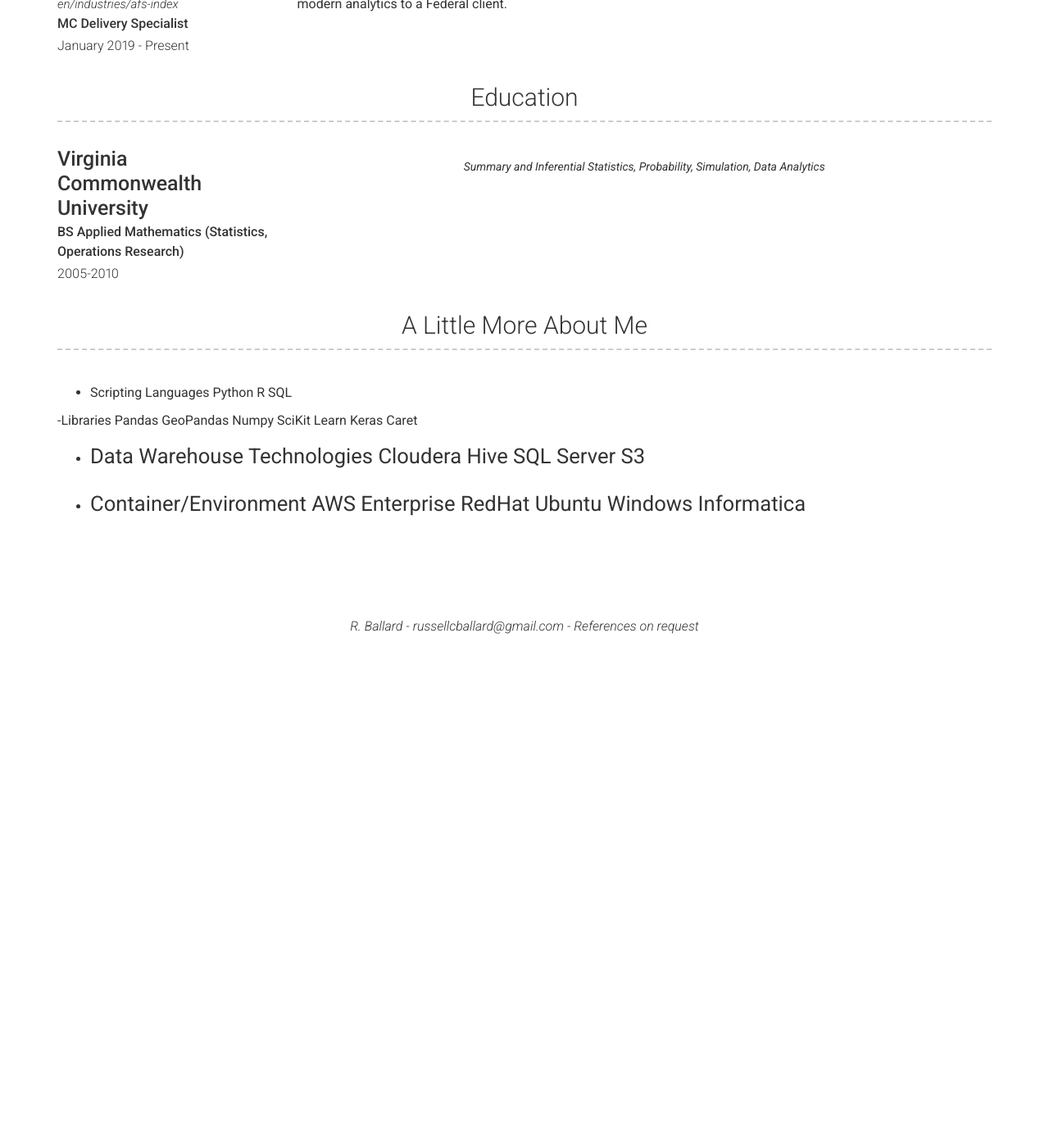
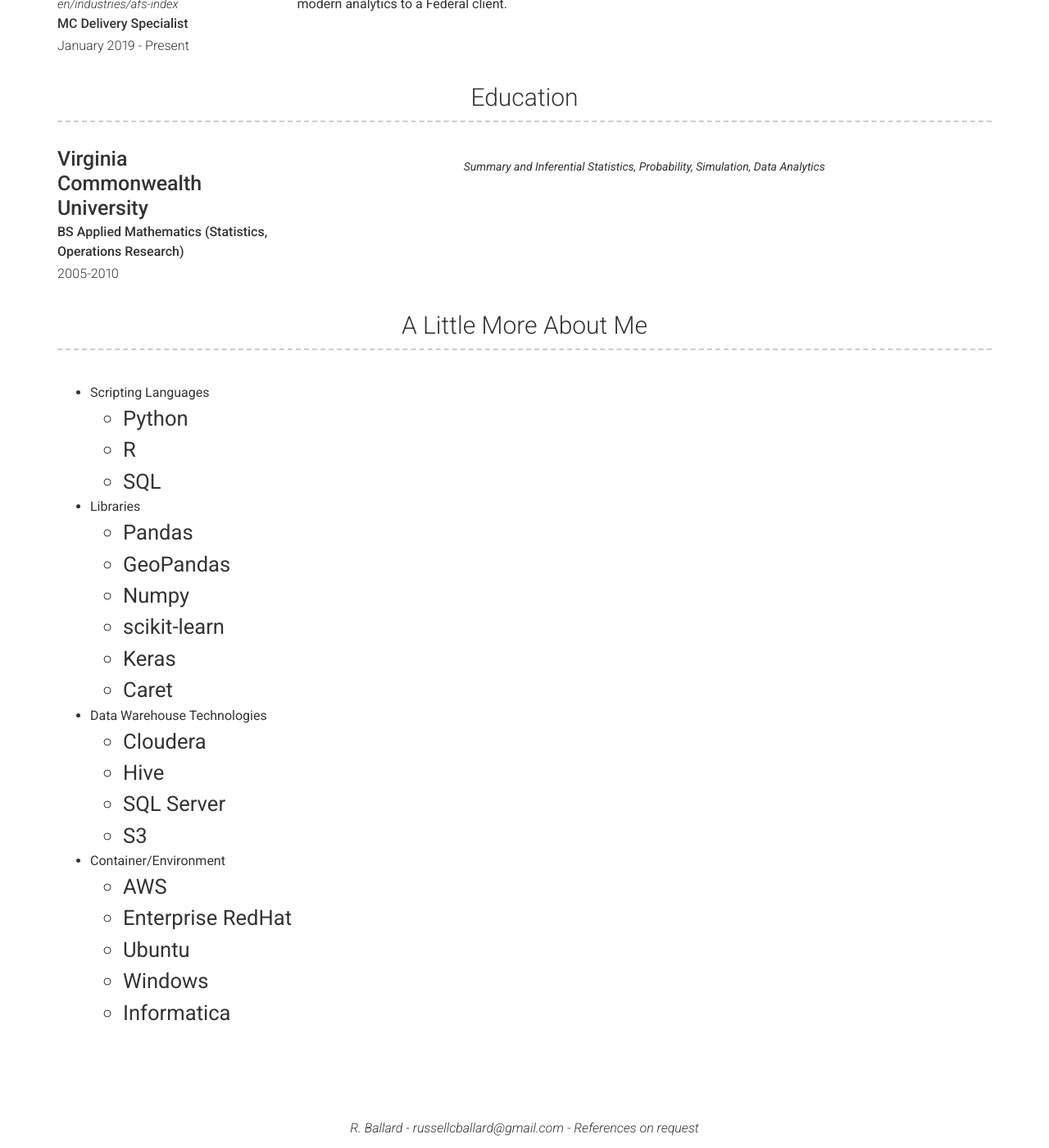
Before and after one commit to r-ballard/r-ballard.github.io, a Jekyll site: the page built from index.md, in a window 1280 px wide and 1400 px high, scrolled down 982 px. Shown: the whole window at 82% size. Built offline with Jekyll 4.4.1, drawn with Linux system fonts in a browser that asks for light colours; nearby versions of some CDN libraries; before the commit the page ends 1770 px from its top, so only the background shows below that.

Commit message:
Format skills

```diff
--- a/_config.yml
+++ b/_config.yml
@@ -51,30 +51,30 @@ about_content: | # this will include new lines to allow paragraphs
 # more_title: A Little More About Me #(Use this to override about more section title)
 more_content: | # this will include new lines to allow paragraphs
   - Scripting Languages
-    Python
-    R
-    SQL
+    - Python
+    - R
+    - SQL
 
-  -Libraries
-  Pandas
-  GeoPandas
-  Numpy
-  SciKit Learn
-  Keras
-  Caret
+  - Libraries
+    - Pandas
+    - GeoPandas
+    - Numpy
+    - scikit-learn
+    - Keras
+    - Caret
 
   - Data Warehouse Technologies
-  Cloudera
-  Hive
-  SQL Server
-  S3
+    - Cloudera
+    - Hive
+    - SQL Server
+    - S3
 
   - Container/Environment
-  AWS
-  Enterprise RedHat
-  Ubuntu
-  Windows
-  Informatica
+    - AWS
+    - Enterprise RedHat
+    - Ubuntu
+    - Windows
+    - Informatica
 
 # Footer
 footer_show_references: true
```
